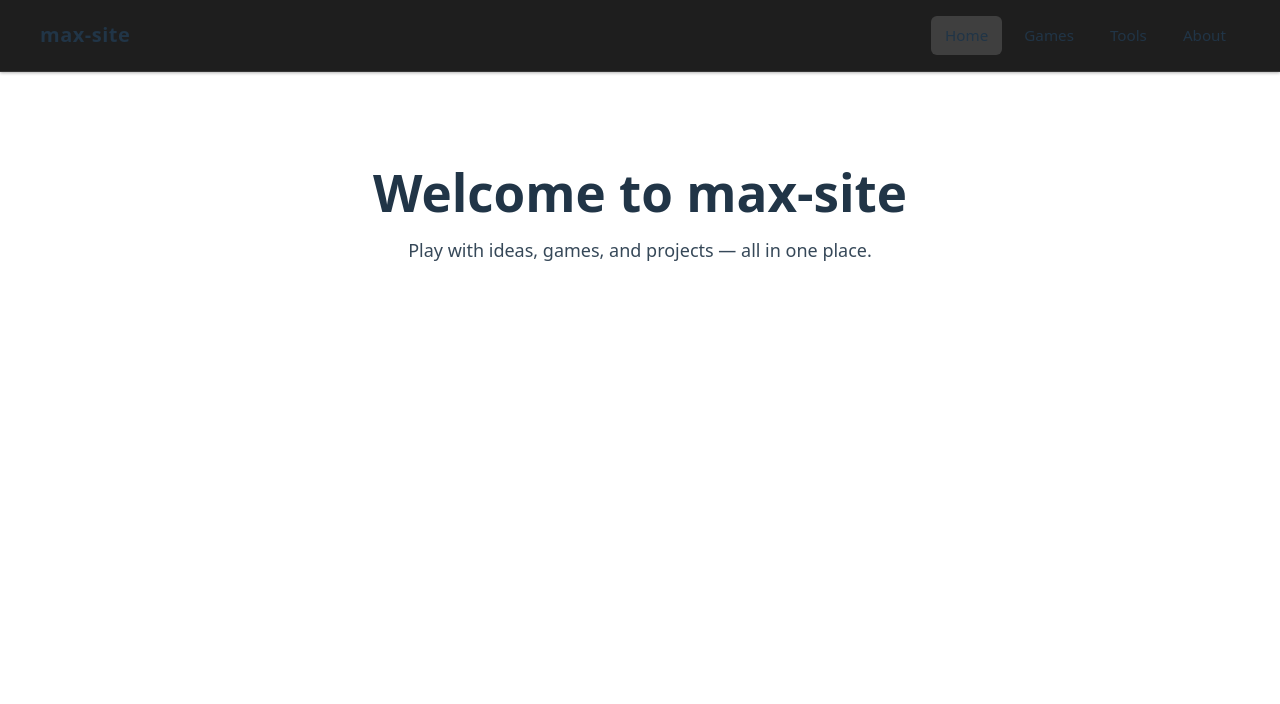
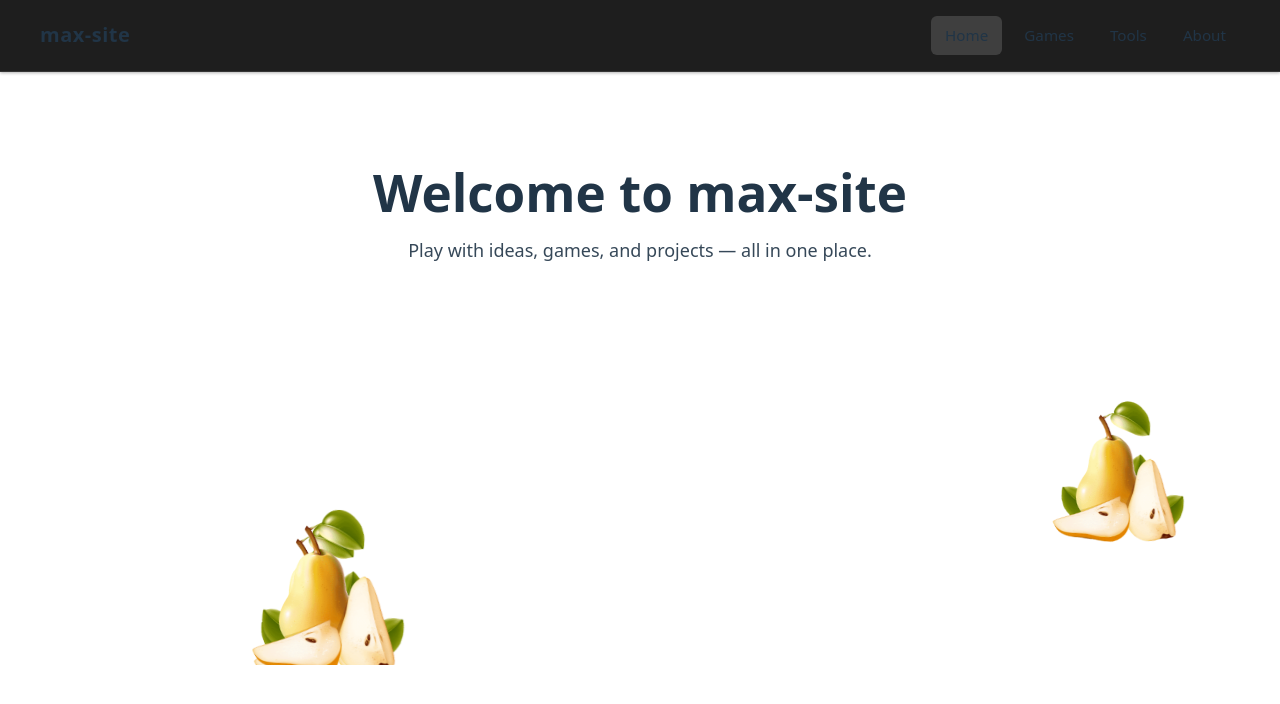
Before and after one commit to maxoverhere/max-site, a React (Vite) app: page / in a window 1280 px wide. Shown: the top 704 px of the page. Built offline with nearby package versions, Linux system fonts and the light colour scheme.

Commit message:
add some cool pears and fix scrolling

```diff
--- a/index.html
+++ b/index.html
@@ -2,8 +2,11 @@
 <html lang="en">
   <head>
     <meta charset="UTF-8" />
-    <link rel="icon" type="image/svg+xml" href="/vite.svg" />
+    <link rel="icon" type="image/png" href="/favicon.png" />
     <meta name="viewport" content="width=device-width, initial-scale=1.0" />
+    <meta property="og:image" content="/favicon.png" />
+    <meta property="og:title" content="max-site" />
+    <meta property="og:description" content="Play with ideas, games, and projects — all in one place." />
     <title>max-site</title>
   </head>
   <body>
--- a/src/pages/Home/Home.jsx
+++ b/src/pages/Home/Home.jsx
@@ -1,11 +1,46 @@
 
+import { useState, useEffect } from 'react'
+import pearImage from '../../assets/images/Pear.png'
+import './home.css'
 
 function Home() {
+  const [pears, setPears] = useState([])
+
+  useEffect(() => {
+    const count = 3
+    const newPears = Array.from({ length: count }, (_, i) => ({
+      id: i,
+      x: Math.random() * 80 + 10,
+      y: Math.random() * 60 + 20,
+      duration: 15 + Math.random() * 10,
+      delay: Math.random() * 5,
+      size: 100 + Math.random() * 80,
+    }))
+    setPears(newPears)
+  }, [])
+
   return (
     <main className="page page--home">
       <section className="hero hero--center">
         <h1 className="hero__title">Welcome to max-site</h1>
         <p className="hero__subtitle lead">Play with ideas, games, and projects — all in one place.</p>
+        <div className="hero-floating">
+          {pears.map((pear) => (
+            <img
+              key={pear.id}
+              src={pearImage}
+              alt=""
+              className="floating-pear"
+              style={{
+                left: `${pear.x}%`,
+                top: `${pear.y}%`,
+                width: `${pear.size}px`,
+                animationDuration: `${pear.duration}s`,
+                animationDelay: `${pear.delay}s`,
+              }}
+            />
+          ))}
+        </div>
       </section>
     </main>
   )
--- /dev/null
+++ b/src/pages/Home/home.css
@@ -0,0 +1,42 @@
+.hero-floating {
+  position: relative;
+  width: 100%;
+  height: 400px;
+  margin-bottom: 40px;
+  overflow: hidden;
+}
+
+.floating-pear {
+  position: absolute;
+  pointer-events: none;
+  animation: float 20s infinite ease-in-out;
+}
+
+@keyframes float {
+  0%, 100% {
+    transform: translate(0, 0) rotate(0deg);
+  }
+  25% {
+    transform: translate(20px, -30px) rotate(5deg);
+  }
+  50% {
+    transform: translate(-15px, -20px) rotate(-5deg);
+  }
+  75% {
+    transform: translate(10px, -40px) rotate(3deg);
+  }
+}
+
+@media (max-width: 768px) {
+  .hero-floating {
+    height: 250px;
+    margin-bottom: 30px;
+  }
+}
+
+@media (max-width: 480px) {
+  .hero-floating {
+    height: 200px;
+    margin-bottom: 20px;
+  }
+}
--- a/src/styles/layout.css
+++ b/src/styles/layout.css
@@ -2,7 +2,6 @@
   max-width: 1200px;
   padding: 32px 24px;
   margin: 0 auto;
-  min-height: calc(100vh - 70px);
 }
 
 .section {
```
Also changed, not shown: public/favicon.png (added), src/assets/images/Pear.png (added).
